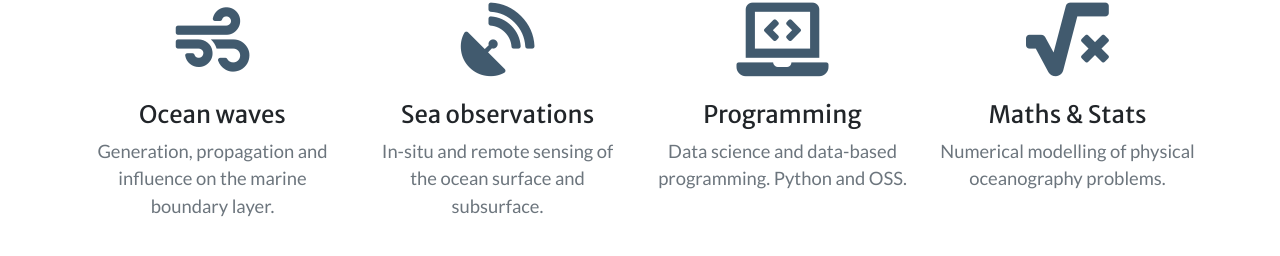
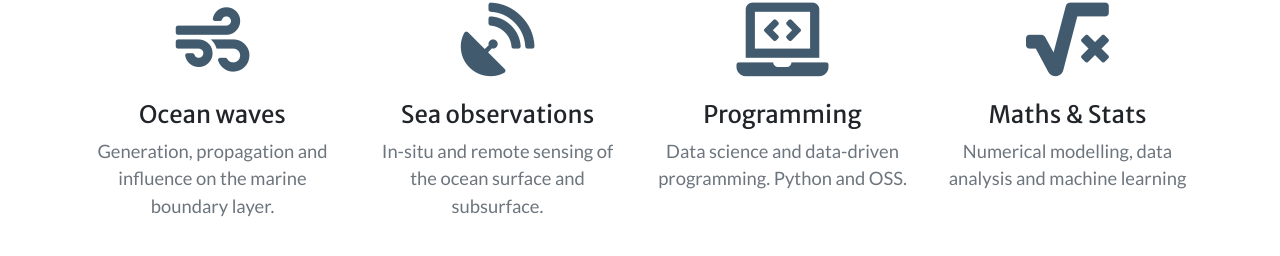
Before and after one commit to dspelaez/dspelaez.github.io, a Jekyll site: the page built from index.html, in a window 1280 px wide and 900 px high, scrolled down 1910 px, cut to the strip 0-464 px from the top of the window. Shown: the part 120-376 px from the top of the strip. Built offline with Jekyll 4.4.1, drawn with Linux system fonts in a browser that asks for light colours; nearby versions of some CDN libraries; a style sheet for code colours, icons or effects is not loaded.

Commit message:
new skills

```diff
--- a/_includes/publications.html
+++ b/_includes/publications.html
@@ -1,4 +1,4 @@
-<!-- Blog Section -->
+<!-- Publications Section -->
 <section class="page-section" id="publications">
   <div class="container">
     <h2 class="mb-4 text-center">Publications</h2>
@@ -30,6 +30,13 @@
     </div>
     {% endfor %}
 
+    <div class="col-md-12 text-center">
+      <a class="btn btn-dark btn-xl"
+        href="{{ site.baseurl }}/pages/publication-full-list.html">
+        See more...
+      </a>
+    </div>
+
   </div>
 
 </section>
--- a/_includes/skills.html
+++ b/_includes/skills.html
@@ -27,7 +27,7 @@
           <i class="fas fa-4x fa-laptop-code text-primary mb-4"></i>
           <h3 class="h4 mb-2">Programming</h3>
           <p class="text-muted mb-0">
-          Data science and data-based programming. Python and OSS.
+          Data science and data-driven programming. Python and OSS.
           </p>
         </div>
       </div>
@@ -36,7 +36,7 @@
           <i class="fas fa-4x fa-square-root-alt text-primary mb-4"></i>
           <h3 class="h4 mb-2">Maths & Stats</h3>
           <p class="text-muted mb-0">
-          Numerical modelling of physical oceanography problems.
+          Numerical modelling, data analysis and machine learning
           </p>
         </div>
       </div>
```
